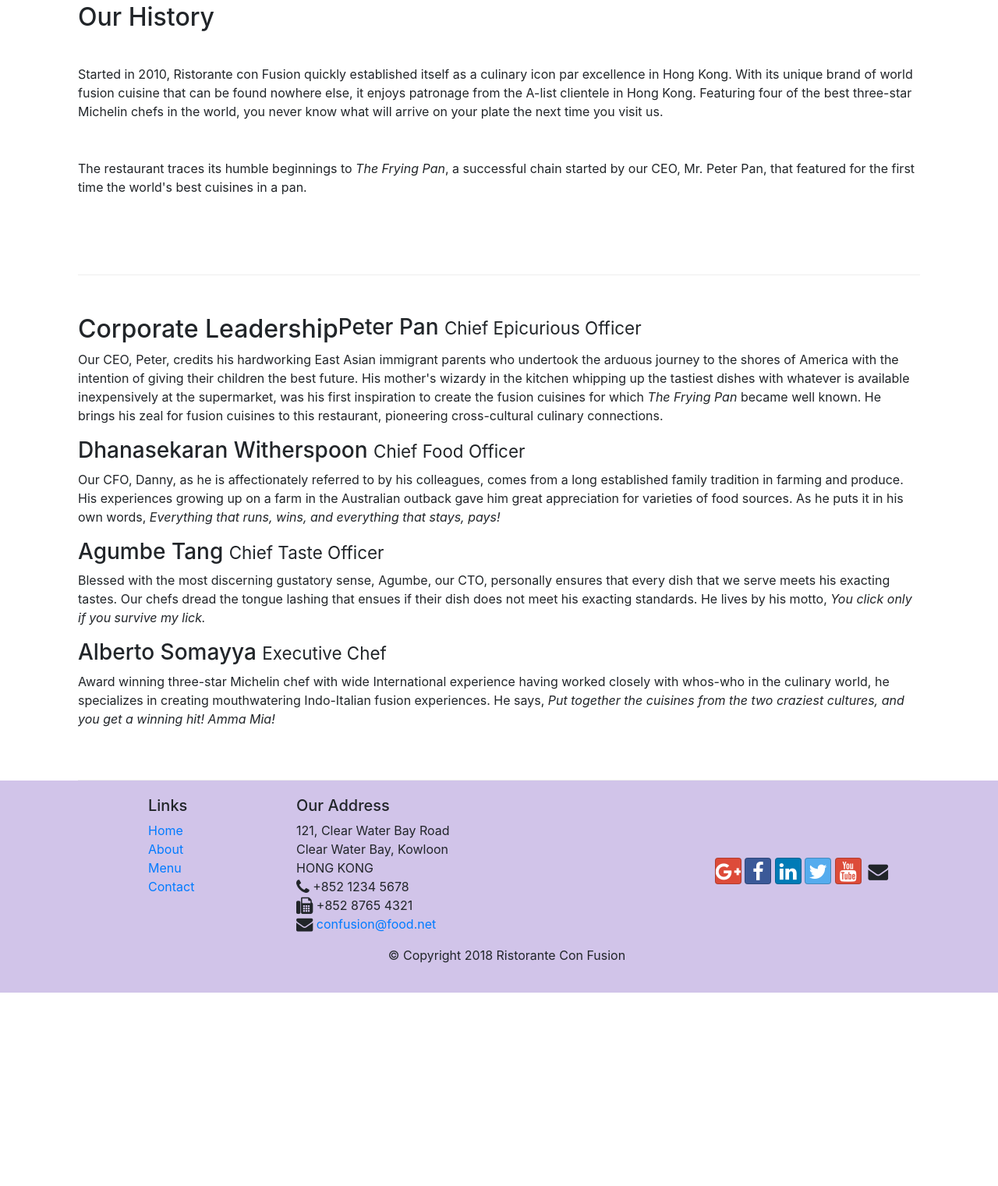
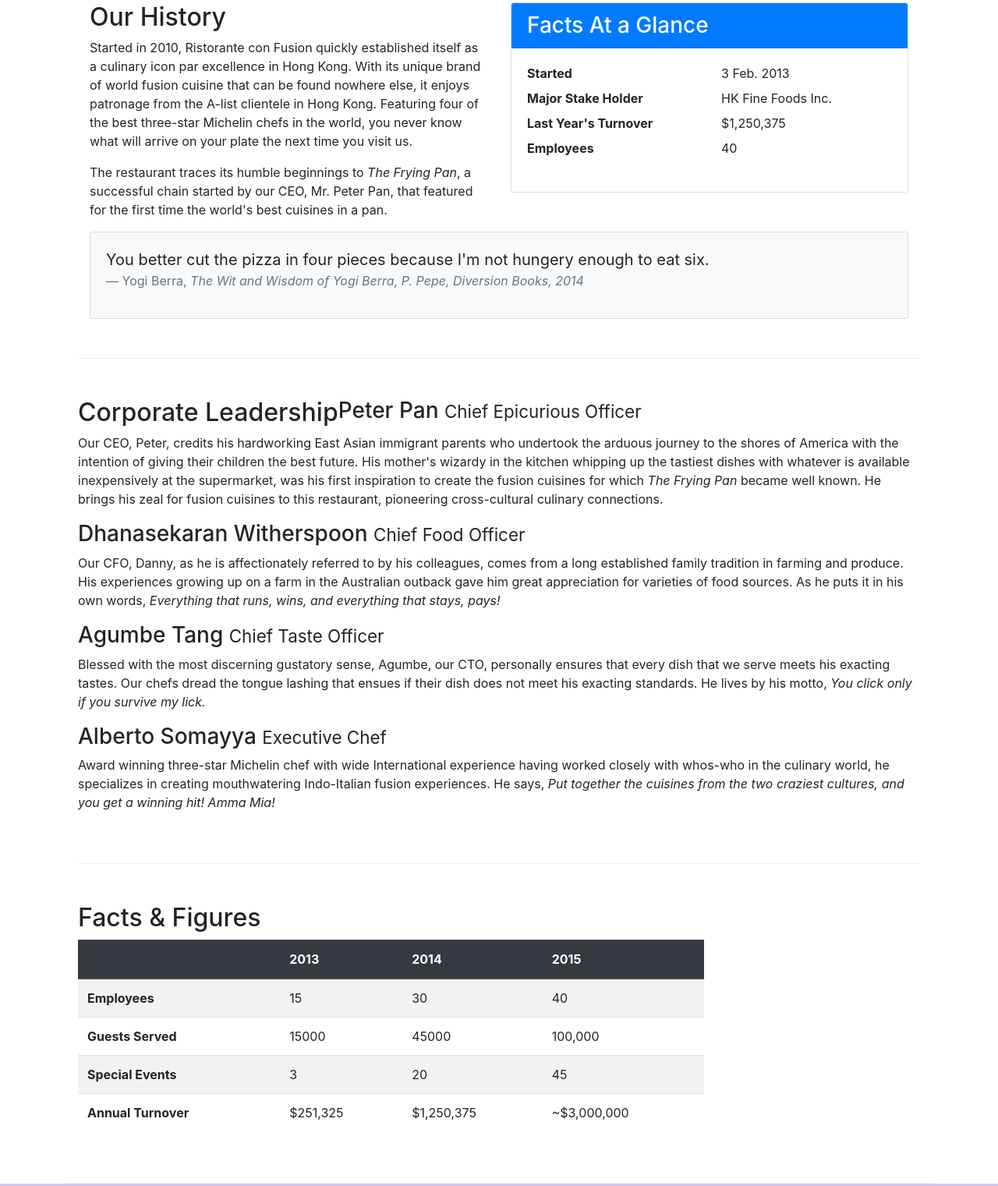
Before and after one commit to omkar2809/Bootstrap-Example-WebSite, a website: page aboutus.html in a window 1280 px wide. Shown: the part 512-2033 px from the top of the page at 78% size. Before the commit the page ends 1785 px from the top, so only its background shows below. Drawn offline with nearby package versions, Linux system fonts and the light colour scheme.

Commit message:
tables and card

```diff
--- a/aboutus.html
+++ b/aboutus.html
@@ -61,13 +61,45 @@
 
         <div class="container">
             <div class="row row-content">
-                <h2>Our History</h2>
-                <p>Started in 2010, Ristorante con Fusion quickly established itself as a culinary icon par excellence in Hong Kong. With its unique brand of world fusion cuisine that can be found nowhere else, it enjoys patronage from the A-list clientele in Hong Kong.  Featuring four of the best three-star Michelin chefs in the world, you never know what will arrive on your plate the next time you visit us.</p>
-                <p>The restaurant traces its humble beginnings to <em>The Frying Pan</em>, a successful chain started by our CEO, Mr. Peter Pan, that featured for the first time the world's best cuisines in a pan.</p>
-            </div>
-            <div>
-            </div>
+                <div class="col-12 col-md-6">
+                        <h2>Our History</h2>
+                        <p>Started in 2010, Ristorante con Fusion quickly established itself as a culinary icon par excellence in Hong Kong. With its unique brand of world fusion cuisine that can be found nowhere else, it enjoys patronage from the A-list clientele in Hong Kong.  Featuring four of the best three-star Michelin chefs in the world, you never know what will arrive on your plate the next time you visit us.</p>
+                        <p>The restaurant traces its humble beginnings to <em>The Frying Pan</em>, a successful chain started by our CEO, Mr. Peter Pan, that featured for the first time the world's best cuisines in a pan.</p>
+                </div>
+
+                <div class="col-12 col-md-6">
+                        <div class="card">
+                            <h3 class="card-header bg-primary text-white">Facts At a Glance</h3>
+                            <div class="card-body">
+                                <dl class="row">
+                                    <dt class="col-6">Started</dt>
+                                    <dd class="col-6">3 Feb. 2013</dd>
+                                    <dt class="col-6">Major Stake Holder</dt>
+                                    <dd class="col-6">HK Fine Foods Inc.</dd>
+                                    <dt class="col-6">Last Year's Turnover</dt>
+                                    <dd class="col-6">$1,250,375</dd>
+                                    <dt class="col-6">Employees</dt>
+                                    <dd class="col-6">40</dd>
+                                </dl>
+                            </div>
+                        </div>
+                    </div>
+                    <div class="col-12">
+                        <div class="card card-body bg-light">
+                            <blockquote class="blockquote">
+                                <p class="mb-0">
+                                    You better cut the pizza in four pieces because I'm not hungery enough to eat six.
+                                </p>
+                                <footer class="blockquote-footer">Yogi Berra,
+                                    <cite title="Source Title">The Wit and Wisdom of Yogi Berra, P. Pepe, Diversion Books, 2014</cite>
+                                </footer>
+                            </blockquote>
+                        </div>
+                    </div>
+             </div>
+
         </div>
+
 
 
         <div class="container">
@@ -83,7 +115,51 @@
                 <p class="d-none d-sm-block">Award winning three-star Michelin chef with wide International experience having worked closely with whos-who in the culinary world, he specializes in creating mouthwatering Indo-Italian fusion experiences. He says, <em>Put together the cuisines from the two craziest cultures, and you get a winning hit! Amma Mia!</em></p>
             </div>
        </div>
-
+       <div class="row row-content">
+            <div class="col-12 col-sm-9">
+                <h2>Facts &amp; Figures</h2>
+                <!--Table-->
+                <div class="table-responsive">
+                    <table class="table table-striped">
+                        <thead class="thead-dark">
+                            <tr>
+                                <th>&nbsp;</th>
+                                <th>2013</th>
+                                <th>2014</th>
+                                <th>2015</th>
+                            </tr>
+                        </thead>
+                        <tbody>
+                            <tr>
+                                <th>Employees</th>
+                                <td>15</td>
+                                <td>30</td>
+                                <td>40</td>
+                            </tr>
+                            <tr>
+                                <th>Guests Served</th>
+                                <td>15000</td>
+                                <td>45000</td>
+                                <td>100,000</td>
+                            </tr>
+                            <tr>
+                                <th>Special Events</th>
+                                <td>3</td>
+                                <td>20</td>
+                                <td>45</td>
+                            </tr>
+                            <tr>
+                                <th>Annual Turnover</th>
+                                <td>$251,325</td>
+                                <td>$1,250,375</td>
+                                <td>~$3,000,000</td>
+                            </tr>
+                        </tbody>
+                    </table>
+                </div>
+            </div>
+            <div class="col-12 sol-sm-3"></div>
+       </div>
     </div>
 
     <footer class="footer">
```
